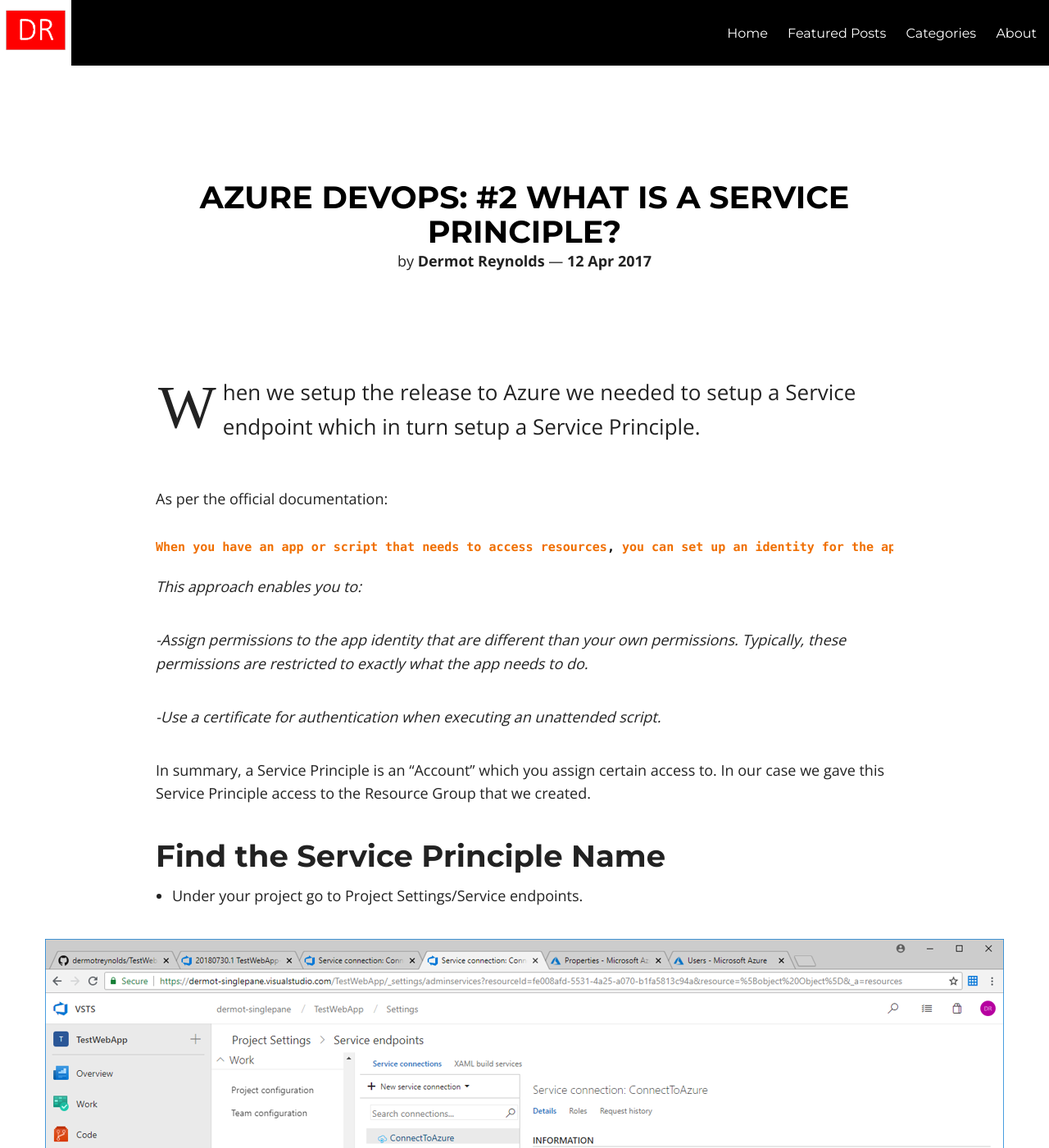
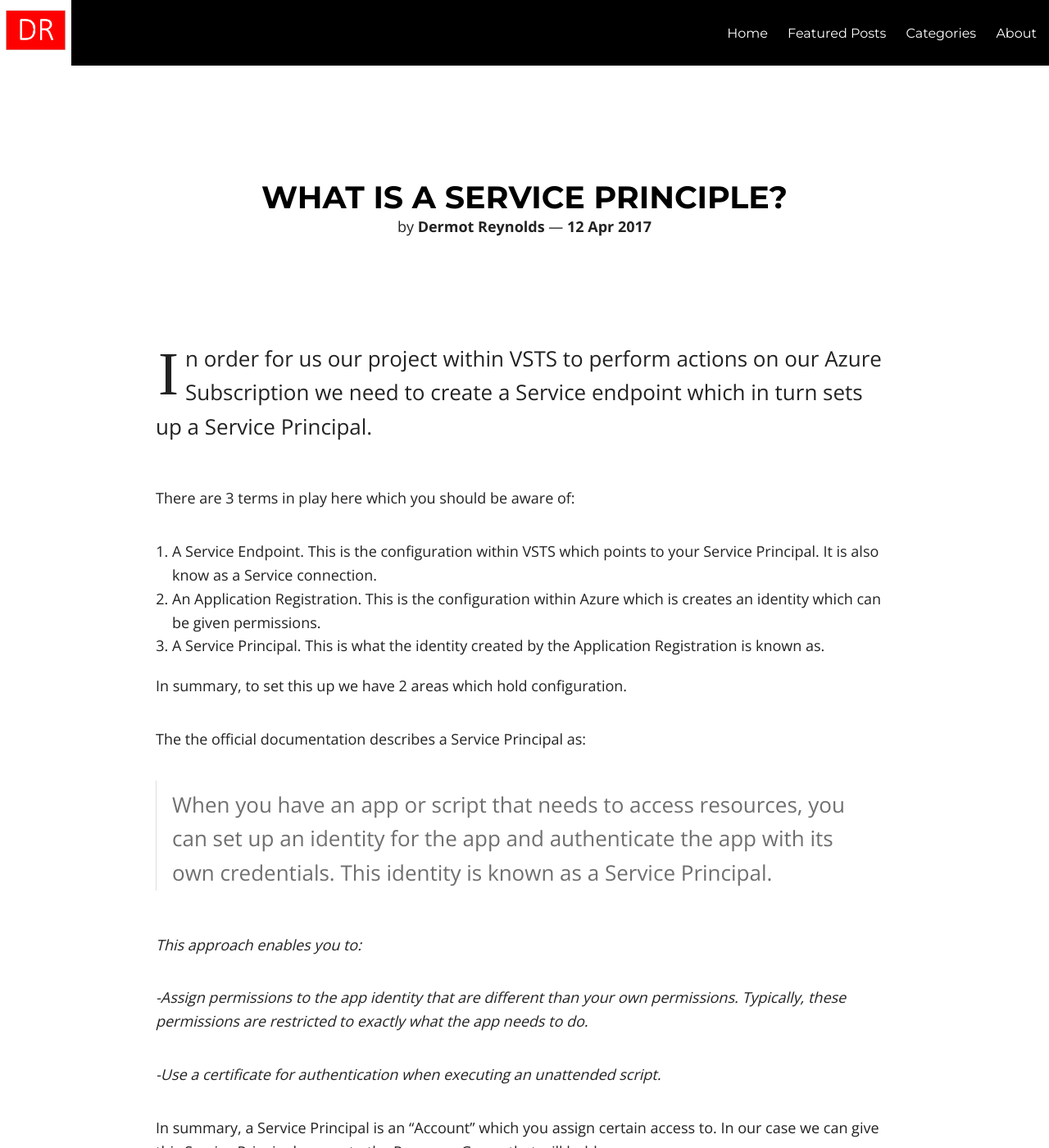
Before and after one commit to dermotreynolds/old.dermotreynolds.github.io, a Jekyll site: the page built from _posts/2017-04-12-2-service-principle.md, in a window 1280 px wide and 1400 px high. Shown: the whole window at 82% size. Built offline with Jekyll 4.4.1, drawn with Linux system fonts in a browser that asks for light colours; nearby versions of some CDN libraries; some of the changed text lies outside the part shown.

```diff
--- a/_posts/2017-04-12-2-service-principle.md
+++ b/_posts/2017-04-12-2-service-principle.md
@@ -1,18 +1,23 @@
 ---
 layout: post
-title: "Azure DevOps: #2 What is a Service Principle?"
+title: "What is a Service Principle?"
 date: 2017-04-12
 category: security
 
 ---
-When we setup the release to Azure we needed to setup a Service endpoint which in turn setup a Service Principle.
+In order for us our project within VSTS to perform actions on our Azure Subscription we need to create a Service endpoint which in turn sets up a Service Principal.
 
-As per the official documentation:
-{% highlight css %}
+There are 3 terms in play here which you should be aware of:
 
-When you have an app or script that needs to access resources, you can set up an identity for the app and authenticate the app with its own credentials. This identity is known as a service principal.
-{% endhighlight %}
+1. A Service Endpoint.  This is the configuration within VSTS which points to your Service Principal.  It is also know as a Service connection.
+2. An Application Registration.  This is the configuration within Azure which is creates an identity which can be given permissions.
+3. A Service Principal.  This is what the identity created by the Application Registration is known as.
 
+In summary, to set this up we have 2 areas which hold configuration.
+
+The the official documentation describes a Service Principal as:
+
+>When you have an app or script that needs to access resources, you can set up an identity for the app and authenticate the app with its own credentials. This identity is known as a Service Principal.
 
 *This approach enables you to:*
 
@@ -20,9 +25,9 @@
 
 *-Use a certificate for authentication when executing an unattended script.*
 
-In summary, a Service Principle is an "Account" which you assign certain access to.  In our case we gave this Service Principle access to the Resource Group that we created.
+In summary, a Service Principal is an "Account" which you assign certain access to.  In our case we can give this Service Principal access to the Resource Group that will hold our resources.
 
-## Find the Service Principle Name
+## To find your Service Principal from VSTS
 - Under your project go to Project Settings/Service endpoints.
 
 ![](/images/Service-Principle-01.png)
@@ -33,8 +38,21 @@
 
 You will notice that it has a very ugly auto-generated name.  My recommendation is to rename it to something meaningful and unique.
 
-I am renaming mine to VisualStudio-Service-Principle.
+I am renaming mine to VisualStudio-Service-Principal.
 
-If you go to the Resource Group that you created you will find this Service Principle under Access control(IAM)
+If you go to the Resource Group that you created you will find this Service Principal under Access control(IAM)
 
 ![](/images/See-Service-Principle-01-01.png)
+
+## To create a Service Principal from VSTS
+1. Go to your Project Settings on the bottom left hand side.
+2. Select Service Endpoints.
+![](/images/Add-Service-Principal-01.png)
+3. Select Azure Resource Manager.
+4. Follow the Azure authentication process and select your Resource Group.
+
+## See what adding a new VSTS Service Endpoint does
+
+If you navigate to your Resource Group and select Access control(IAM) you will see the Service Principal.  Note that in my example I have renamed the Service Principal to something meaningful.
+
+![](/images/Add-Service-Principal-02.png)
```
Also changed, not shown: images/Add-Service-Principal-01.png (added), images/Add-Service-Principal-02.png (added).
